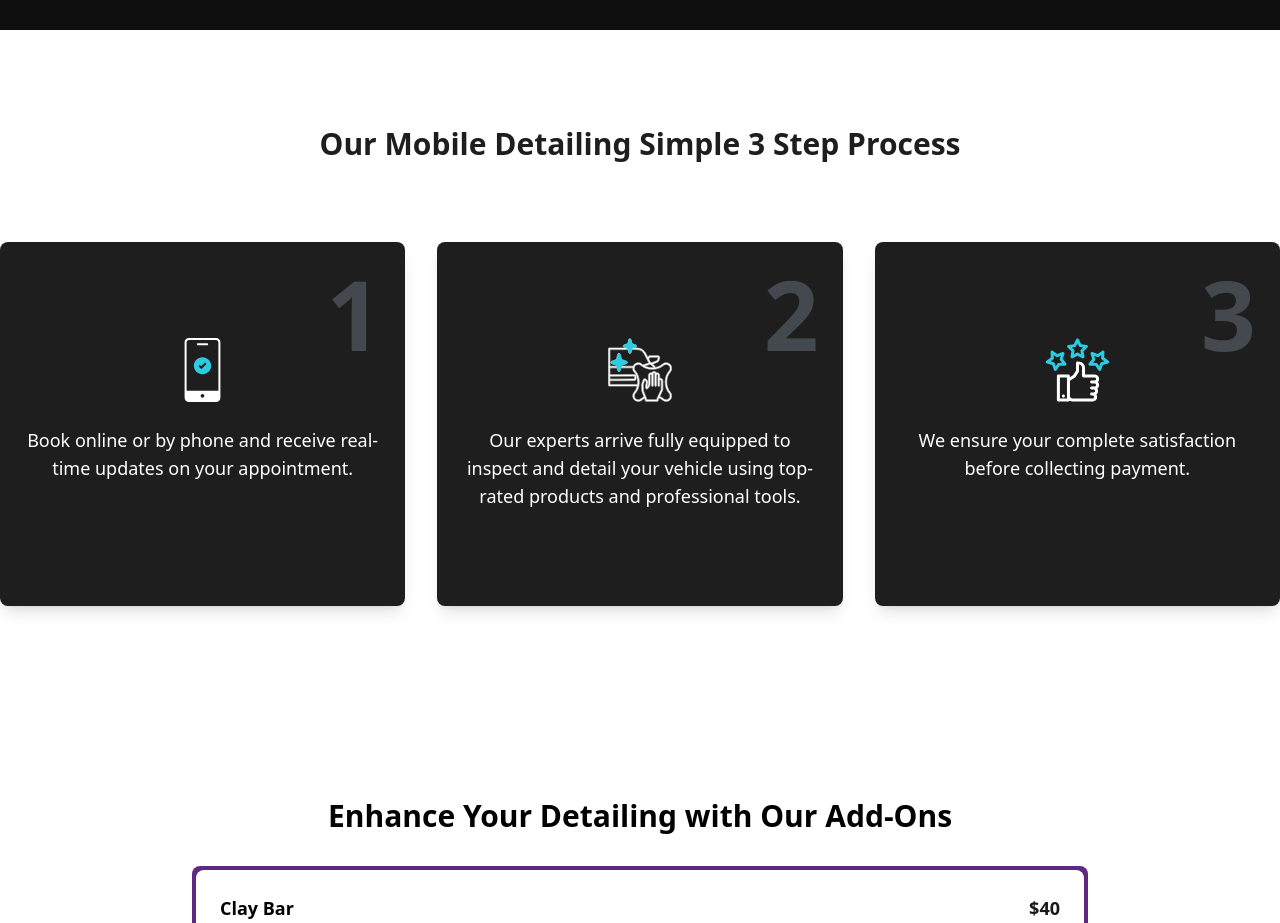
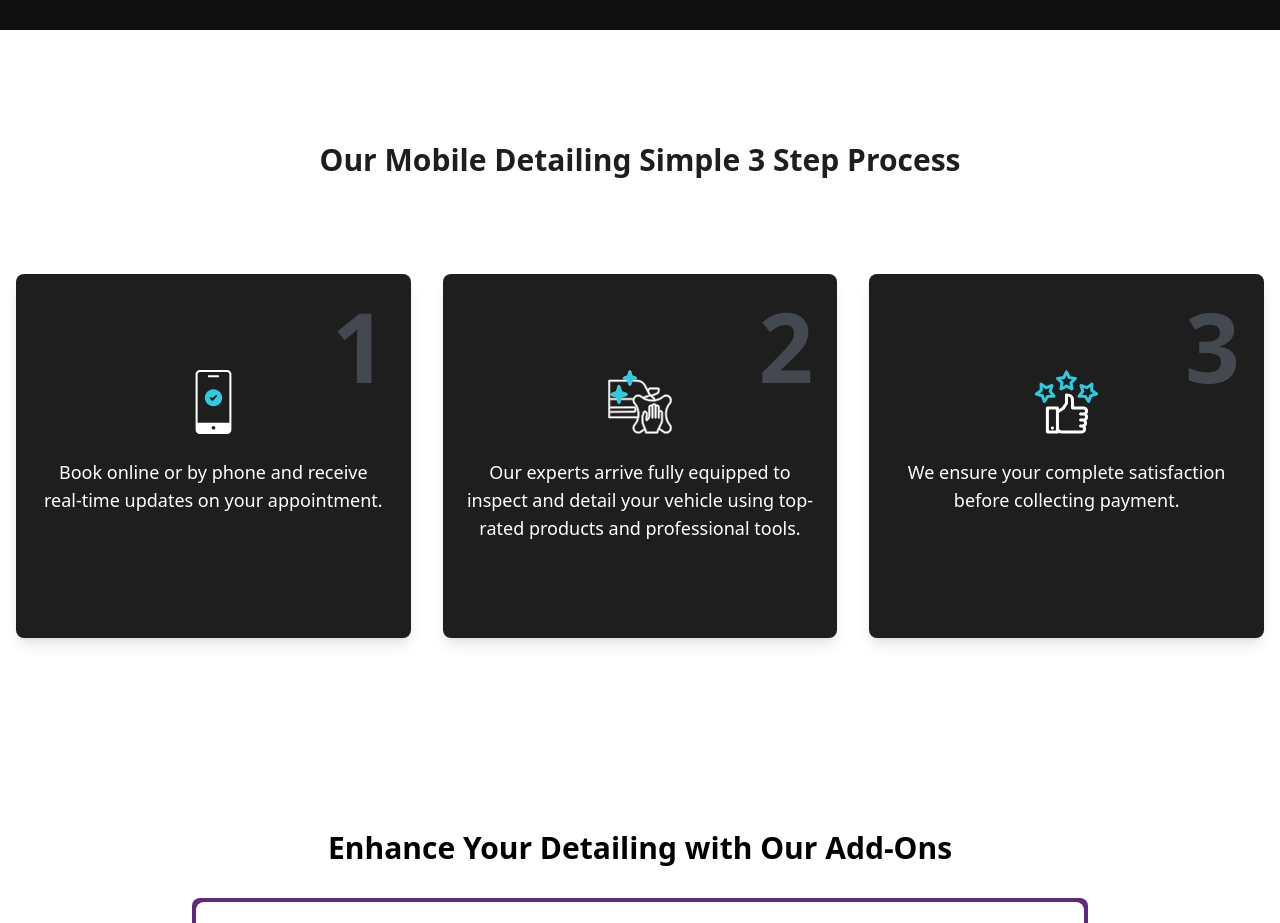
Before and after one commit to TravisDLeslie/thelocals, a React (Create React App) app: page / in a window 1280 px wide. Shown: the part 2500-3423 px from the top of the page. Built offline with nearby package versions, Linux system fonts and the light colour scheme.

Commit message:
process cards

```diff
--- a/src/components/Process.jsx
+++ b/src/components/Process.jsx
@@ -25,12 +25,12 @@ const Process = () => {
 
   return (
     <section className="bg-[#fff] text-[#1e1e1e] py-24">
-      <h2 className="text-center text-3xl font-bold mb-8">
+      <h2 className="p-4 text-center text-3xl font-bold mb-8">
         Our Mobile Detailing Simple 3 Step Process
       </h2>
 
       {/* Responsive Grid */}
-      <div className="grid grid-cols-1 md:grid-cols-3 gap-8 py-12 max-w-7xl mx-auto">
+      <div className="grid grid-cols-1 md:grid-cols-3 p-4 gap-8 py-12 max-w-7xl mx-auto">
         {steps.map((step, index) => (
           <motion.div
             key={index}
```
